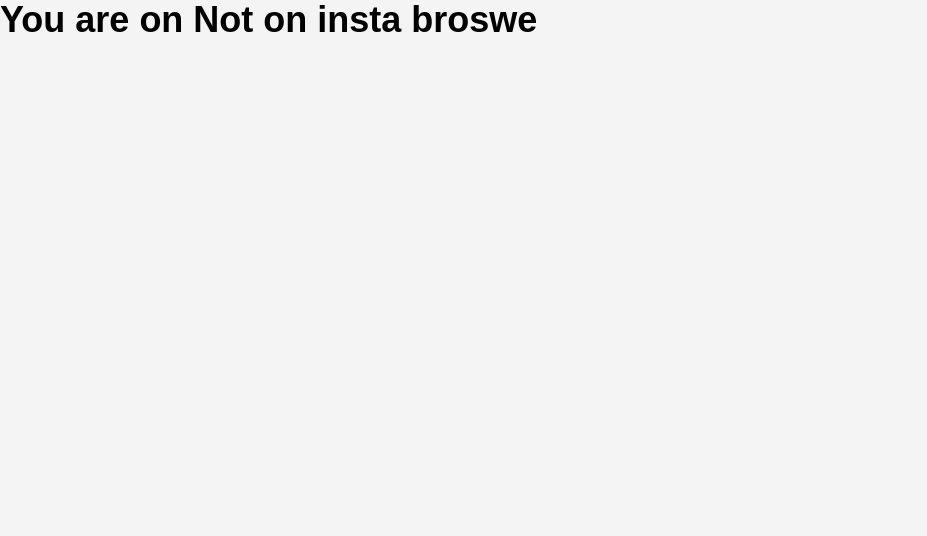
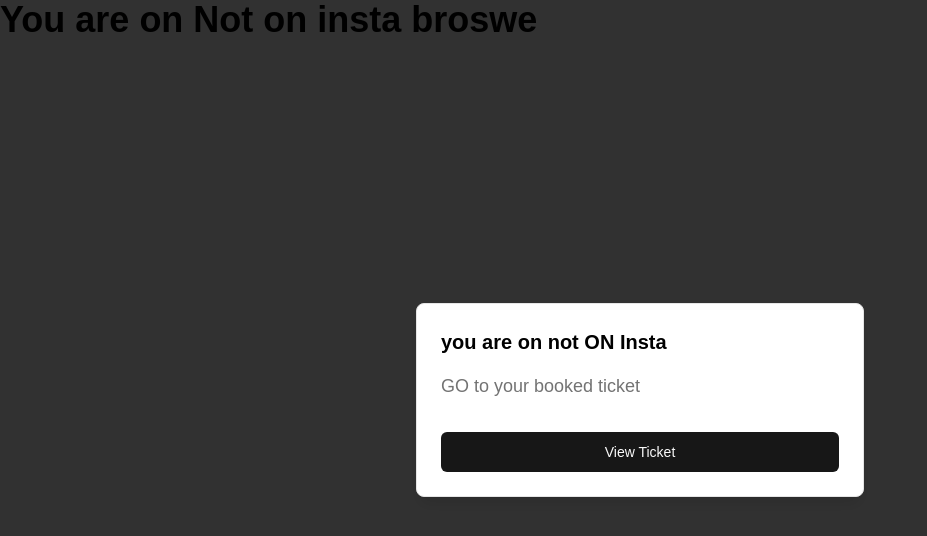
Before and after one commit to SanchitJain28/funcircle, a Next.js app: page /testPage in a window 1280 px wide. Shown: the top 536 px of the page, without its empty margins (0-927 px from the left). Built offline with nearby package versions, Linux system fonts and the light colour scheme.

Commit message:
feat: enhance RedirectPopup and test page for improved in-app browser detection and user experience

```diff
--- a/src/app/(app)/testPage/page.tsx
+++ b/src/app/(app)/testPage/page.tsx
@@ -4,21 +4,24 @@
 import React, { useEffect, useState } from "react";
 
 export default function test() {
-    const [open,setOpen]=useState<boolean>(false)
+    const [InstaOpen,setInstaOpen]=useState<boolean>(false)
+    const [normalOpen,setNormalOpen]=useState<boolean>(false)
   const isInAppBrowser = () => {
     const ua = navigator.userAgent || navigator.vendor;
     return /Instagram|FBAN|FBAV/.test(ua);
   };
   useEffect(() => {
     if (isInAppBrowser()) {
-      setOpen(true)
+      setInstaOpen(true)
       return;
     }
+    setNormalOpen(true)
   }, []);
 
   return <div>
-    {open && <p className="text-4xl text-black font-bold">You are on Insta</p>}
-    {!open && <p className="text-4xl text-black font-bold">You are on Not on insta broswe</p>}
-    <RedirectPopup ticketUrl="amazon.com" isOpen={open} onOpenChange={setOpen}/>
+    {InstaOpen && <p className="text-4xl text-black font-bold">You are on Insta</p>}
+    {!InstaOpen && <p className="text-4xl text-black font-bold">You are on Not on insta broswe</p>}
+    <RedirectPopup ticketUrl="amazon.com" isOpen={InstaOpen} onOpenChange={setInstaOpen} title="you are on Insta"/>
+    <RedirectPopup ticketUrl="amazon.com" isOpen={normalOpen} onOpenChange={setNormalOpen} title="you are on not ON Insta"/>
   </div>;
 }
--- a/src/app/components/RedirectingPopup.tsx
+++ b/src/app/components/RedirectingPopup.tsx
@@ -1,7 +1,6 @@
 "use client"
 
 import React from "react"
-import { useState } from "react"
 import { useRouter } from "next/navigation"
 import {
   AlertDialog,
@@ -30,11 +29,9 @@
   description = "GO to your booked ticket",
   buttonText = "View Ticket",
 }: RedirectPopupProps) {
-  const [open, setOpen] = useState(isOpen)
   const router = useRouter()
 
   const handleOpenChange = (newOpen: boolean) => {
-    setOpen(newOpen)
     onOpenChange?.(newOpen)
   }
 
@@ -44,7 +41,7 @@
   }
 
   return (
-    <AlertDialog open={open} onOpenChange={handleOpenChange}>
+    <AlertDialog open={isOpen} onOpenChange={handleOpenChange}>
       <AlertDialogContent className="sm:max-w-md">
         <AlertDialogHeader>
           <AlertDialogTitle className="text-xl font-bold">{title}</AlertDialogTitle>
```
